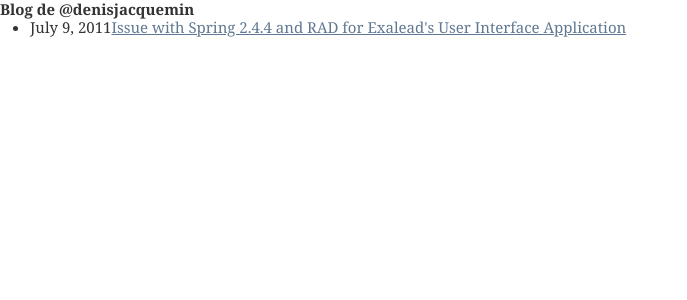
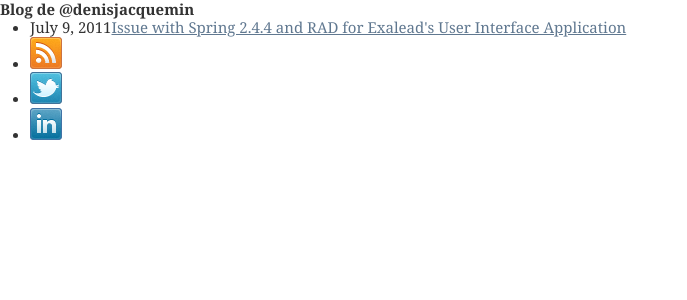
Before and after one commit to denisjacquemin/denisjacquemin.github.com, a Jekyll site: the page built from index.html, in a window 1280 px wide. Shown: the top 300 px of the page, without its empty margins (0-687 px from the left). Built offline with Jekyll 4.4.1, drawn with Linux system fonts in a browser that asks for light colours; nearby versions of some CDN libraries.

Commit message:
footer connect added

```diff
--- a/_layouts/default.html
+++ b/_layouts/default.html
@@ -45,6 +45,11 @@
         {{ content }}
     </section>
     <footer>
+        <ul class="connect">
+            <li class="connect-item"><a href="/feed"><img src="/images/feed.png" width="32" height="32" alt="Subscribe"></a></li>
+            <li class="connect-item"><a href="http://twitter.com/denisjacquemin"><img src="/images/twitter.png" width="32" height="32" alt="Twitter"></a></li>
+            <li class="connect-item"><a href="http://www.linkedin.com/in/denisjacquemin"><img src="/images/linkedin.png" width="32" height="32" alt="LinkedIn"></a></li>
+        </ul>
     </footer>
 
   <!-- JavaScript at the bottom for fast page loading -->
```
Also changed, not shown: images/feed.png (added), images/linkedin.png (added), images/twitter.png (added).
